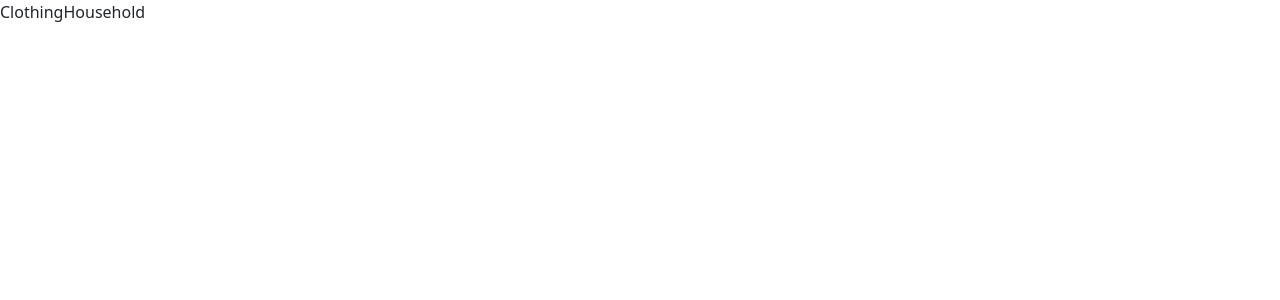
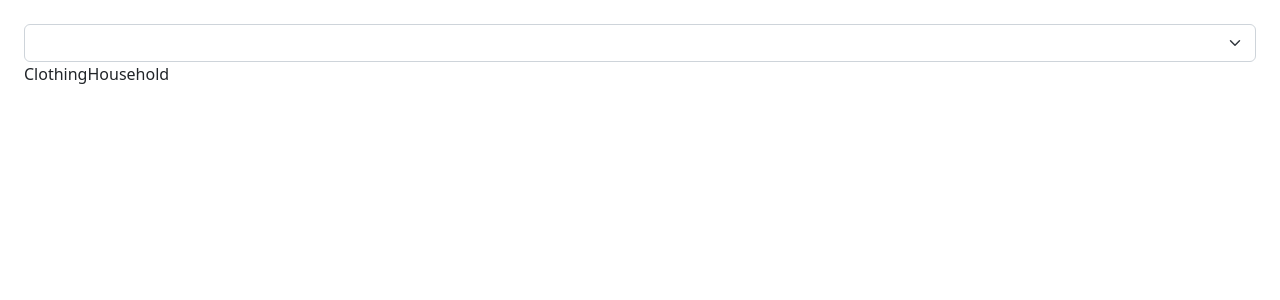
Before and after one commit to museMKUltra/react-typescript, a React (Vite) app: page / in a window 1280 px wide. Shown: the top 300 px of the page. Built offline with nearby package versions, Linux system fonts and the light colour scheme.

Commit message:
feat(App): add select to set category on change

```diff
--- a/src/App.tsx
+++ b/src/App.tsx
@@ -1,11 +1,22 @@
 import './App.css'
 import ProductList from './components/ProductList'
+import { useState } from 'react'
 
 function App() {
+	const [category, setCategory] = useState('')
+
 	return (
-		<>
+		<div className="p-4">
+			<select
+				className="form-select"
+				onChange={event => setCategory(event.target.value)}
+			>
+				<option value=""></option>
+				<option value="Clothing">Clothing</option>
+				<option value="Household">Household</option>
+			</select>
 			<ProductList />
-		</>
+		</div>
 	)
 }
 
```
